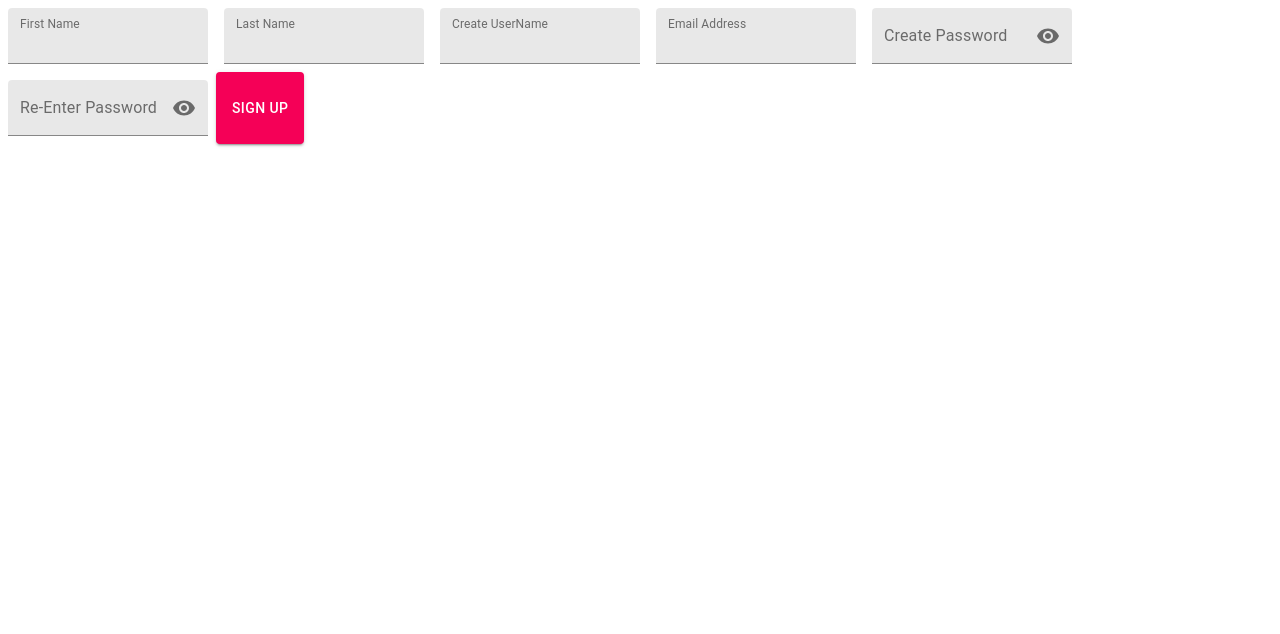
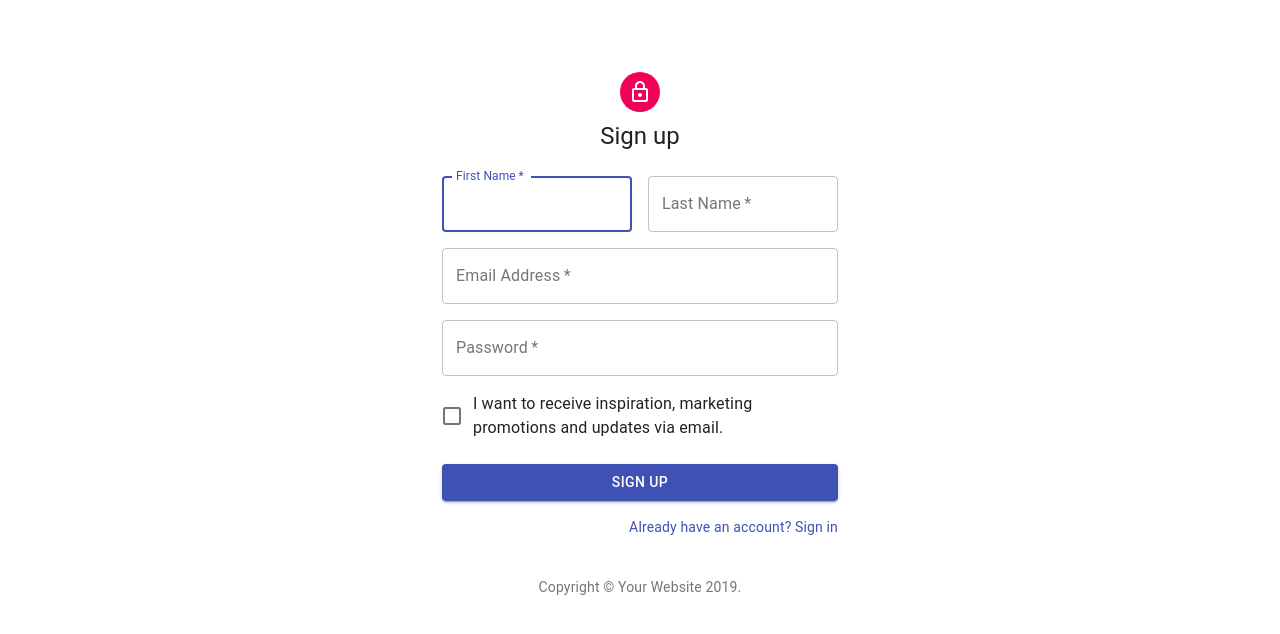
Before and after one commit to rowwor312/Musicians-Keeper, a React (Create React App) app in the folder client/: page /signup in a window 1280 px wide. Shown: the top 634 px of the page. Built offline with nearby package versions, Linux system fonts and the light colour scheme.

Commit message:
sign in and sign up draft

```diff
--- a/client/src/components/pages/SignIn.js
+++ b/client/src/components/pages/SignIn.js
@@ -1,78 +1,141 @@
 import React from 'react';
-import clsx from 'clsx';
+import Avatar from '@material-ui/core/Avatar';
+import Button from '@material-ui/core/Button';
+import CssBaseline from '@material-ui/core/CssBaseline';
+import TextField from '@material-ui/core/TextField';
+import FormControlLabel from '@material-ui/core/FormControlLabel';
+import Checkbox from '@material-ui/core/Checkbox';
+import Link from '@material-ui/core/Link';
+import Paper from '@material-ui/core/Paper';
+import Box from '@material-ui/core/Box';
+import Grid from '@material-ui/core/Grid';
+import LockOutlinedIcon from '@material-ui/icons/LockOutlined';
+import Typography from '@material-ui/core/Typography';
 import { makeStyles } from '@material-ui/core/styles';
-import IconButton from '@material-ui/core/IconButton';
-import InputAdornment from '@material-ui/core/InputAdornment';
-import TextField from '@material-ui/core/TextField';
-import Visibility from '@material-ui/icons/Visibility';
-import VisibilityOff from '@material-ui/icons/VisibilityOff';
-import Button from '@material-ui/core/Button';
 
+function Copyright() {
+  return (
+    <Typography variant="body2" color="textSecondary" align="center">
+      {'Copyright © '}
+      <Link color="inherit" href="https://material-ui.com/">
+        Your Website
+      </Link>{' '}
+      {new Date().getFullYear()}
+      {'.'}
+    </Typography>
+  );
+}
 
-const ranges = [
-    {
-      value: '0-20',
-      label: '0 to 20',
-    },
-    {
-      value: '21-50',
-      label: '21 to 50',
-    },
-    {
-      value: '51-100',
-      label: '51 to 100',
-    },
-  ];
 const useStyles = makeStyles(theme => ({
   root: {
+    height: '100vh',
+  },
+  image: {
+    backgroundImage: 'url(https://files.slack.com/files-pri/THCKMU1NG-FNYC5KF1B/guitar-1940733_1280.jpg)',
+    backgroundRepeat: 'no-repeat',
+    backgroundSize: 'cover',
+    backgroundPosition: 'center',
+  },
+  paper: {
+    margin: theme.spacing(8, 4),
     display: 'flex',
-      flexWrap: 'wrap',
+    flexDirection: 'column',
+    alignItems: 'center',
   },
-    margin: {
+  avatar: {
     margin: theme.spacing(1),
+    backgroundColor: theme.palette.secondary.main,
   },
-    textField: {
-      flexBasis: 200,
+  form: {
+    width: '100%', // Fix IE 11 issue.
+    marginTop: theme.spacing(1),
+  },
+  submit: {
+    margin: theme.spacing(3, 0, 2),
   },
 }));
-  export default function FilledInputAdornments() {
+
+export default function SignInSide() {
   const classes = useStyles();
-    const [values, setValues] = React.useState({
-      amount: '',
-      password: '',
-      weight: '',
-      weightRange: '',
-      showPassword: false,
-    });
-    const handleChange = prop => event => {
-      setValues({ ...values, [prop]: event.target.value });
-    };
-    const handleClickShowPassword = () => {
-      setValues({ ...values, showPassword: !values.showPassword });
-    };
-    const handleMouseDownPassword = event => {
-      event.preventDefault();
-    };
+
   return (
-      <div className={classes.root}>
+    <Grid container component="main" className={classes.root}>
+      <CssBaseline />
+      <Grid item xs={false} sm={4} md={7} className={classes.image} />
+      <Grid item xs={12} sm={8} md={5} component={Paper} elevation={6} square>
+        <div className={classes.paper}>
+          <Avatar className={classes.avatar}>
+            <LockOutlinedIcon />
+          </Avatar>
+          <Typography component="h1" variant="h5">
+            Sign in
+          </Typography>
+          <form className={classes.form} noValidate>
             <TextField
-          id="filled-simple-start-adornment"
-          className={clsx(classes.margin, classes.textField)}
-          variant="filled"
-          label="First Name"
-          InputProps={{
-            startAdornment: <InputAdornment position="start"></InputAdornment>,
-          }}
+              variant="outlined"
+              margin="normal"
+              required
+              fullWidth
+              id="email"
+              label="Email Address"
+              name="email"
+              autoComplete="email"
+              autoFocus
             />
             <TextField
-          id="filled-simple-start-adornment"
-          className={clsx(classes.margin, classes.textField)}
-          variant="filled"
-          label="Last Name"
-          InputProps={{
-            startAdornment: <InputAdornment position="start"></InputAdornment>,
-          }}
+              variant="outlined"
+              margin="normal"
+              required
+              fullWidth
+              name="password"
+              label="Password"
+              type="password"
+              id="password"
+              autoComplete="current-password"
             />
+            <FormControlLabel
+              control={<Checkbox value="remember" color="primary" />}
+              label="Remember me"
+            />
+            <Button
+              type="submit"
+              fullWidth
+              variant="contained"
+              color="primary"
+              className={classes.submit}
+            >
+              Sign In
+            </Button>
+
+            <a href="/auth/google" class="button">Sign In With Google</a>
+
+            {/* <Button
+              type="submit"
+              fullWidth
+              variant="contained"
+              color="primary"
+              className={classes.submit}
+            >
+              Sign In With Google
+            </Button> */}
+            <Grid container>
+              <Grid item xs>
+                <Link href="#" variant="body2">
+                  Forgot password?
+                </Link>
+              </Grid>
+              <Grid item>
+                <Link href="#" variant="body2">
+                  {"Don't have an account? Sign Up"}
+                </Link>
+              </Grid>
+            </Grid>
+            <Box mt={5}>
+              <Copyright />
+            </Box>
+          </form>
         </div>
+      </Grid>
+    </Grid>
   );
 }
--- a/client/src/components/pages/SignUp.js
+++ b/client/src/components/pages/SignUp.js
@@ -1,147 +1,145 @@
 import React from 'react';
-import clsx from 'clsx';
+import Avatar from '@material-ui/core/Avatar';
+import Button from '@material-ui/core/Button';
+import CssBaseline from '@material-ui/core/CssBaseline';
+import TextField from '@material-ui/core/TextField';
+import FormControlLabel from '@material-ui/core/FormControlLabel';
+import Checkbox from '@material-ui/core/Checkbox';
+import Link from '@material-ui/core/Link';
+import Grid from '@material-ui/core/Grid';
+import Box from '@material-ui/core/Box';
+import LockOutlinedIcon from '@material-ui/icons/LockOutlined';
+import Typography from '@material-ui/core/Typography';
 import { makeStyles } from '@material-ui/core/styles';
-import IconButton from '@material-ui/core/IconButton';
-import InputAdornment from '@material-ui/core/InputAdornment';
-import TextField from '@material-ui/core/TextField';
-import Visibility from '@material-ui/icons/Visibility';
-import VisibilityOff from '@material-ui/icons/VisibilityOff';
-import Button from '@material-ui/core/Button';
+import Container from '@material-ui/core/Container';
 
+function Copyright() {
+  return (
+    <Typography variant="body2" color="textSecondary" align="center">
+      {'Copyright © '}
+      <Link color="inherit" href="https://material-ui.com/">
+        Your Website
+      </Link>{' '}
+      {new Date().getFullYear()}
+      {'.'}
+    </Typography>
+  );
+}
 
-const ranges = [
-    {
-      value: '0-20',
-      label: '0 to 20',
+const useStyles = makeStyles(theme => ({
+  '@global': {
+    body: {
+      backgroundColor: theme.palette.common.white,
     },
-    {
-      value: '21-50',
-      label: '21 to 50',
   },
-    {
-      value: '51-100',
-      label: '51 to 100',
+  paper: {
+    marginTop: theme.spacing(8),
+    display: 'flex',
+    flexDirection: 'column',
+    alignItems: 'center',
   },
-  ];
-  const useStyles = makeStyles(theme => ({
-    root: {
-      display: 'flex',
-      flexWrap: 'wrap',
+  avatar: {
+    margin: theme.spacing(1),
+    backgroundColor: theme.palette.secondary.main,
   },
-    margin: {
-      margin: theme.spacing(1),
+  form: {
+    width: '100%', // Fix IE 11 issue.
+    marginTop: theme.spacing(3),
   },
-    textField: {
-      flexBasis: 200,
+  submit: {
+    margin: theme.spacing(3, 0, 2),
   },
 }));
-  export default function FilledInputAdornments() {
+
+export default function SignUp() {
   const classes = useStyles();
-    const [values, setValues] = React.useState({
-      amount: '',
-      password: '',
-      weight: '',
-      weightRange: '',
-      showPassword: false,
-    });
-    const handleChange = prop => event => {
-      setValues({ ...values, [prop]: event.target.value });
-    };
-    const handleClickShowPassword = () => {
-      setValues({ ...values, showPassword: !values.showPassword });
-    };
-    const handleMouseDownPassword = event => {
-      event.preventDefault();
-    };
-
 
   return (
-      <div className={classes.root}>
+    <Container component="main" maxWidth="xs">
+      <CssBaseline />
+      <div className={classes.paper}>
+        <Avatar className={classes.avatar}>
+          <LockOutlinedIcon />
+        </Avatar>
+        <Typography component="h1" variant="h5">
+          Sign up
+        </Typography>
+        <form className={classes.form} noValidate>
+          <Grid container spacing={2}>
+            <Grid item xs={12} sm={6}>
               <TextField
-          id="filled-simple-start-adornment"
-          className={clsx(classes.margin, classes.textField)}
-          variant="filled"
+                autoComplete="fname"
+                name="firstName"
+                variant="outlined"
+                required
+                fullWidth
+                id="firstName"
                 label="First Name"
-          InputProps={{
-            startAdornment: <InputAdornment position="start"></InputAdornment>,
-          }}
+                autoFocus
               />
+            </Grid>
+            <Grid item xs={12} sm={6}>
               <TextField
-          id="filled-simple-start-adornment"
-          className={clsx(classes.margin, classes.textField)}
-          variant="filled"
+                variant="outlined"
+                required
+                fullWidth
+                id="lastName"
                 label="Last Name"
-          InputProps={{
-            startAdornment: <InputAdornment position="start"></InputAdornment>,
-          }}
+                name="lastName"
+                autoComplete="lname"
               />
+            </Grid>
+            <Grid item xs={12}>
               <TextField
-          id="filled-simple-start-adornment"
-          className={clsx(classes.margin, classes.textField)}
-          variant="filled"
-          label="Create UserName"
-          InputProps={{
-            startAdornment: <InputAdornment position="start"></InputAdornment>,
-          }}
+                variant="outlined"
+                required
+                fullWidth
+                id="email"
+                label="Email Address"
+                name="email"
+                autoComplete="email"
               />
+            </Grid>
+            <Grid item xs={12}>
               <TextField
-          id="filled-simple-start-adornment"
-          className={clsx(classes.margin, classes.textField)}
-          variant="filled"
-          label="Email Address"
-          InputProps={{
-            startAdornment: <InputAdornment position="start"></InputAdornment>,
-          }}
+                variant="outlined"
+                required
+                fullWidth
+                name="password"
+                label="Password"
+                type="password"
+                id="password"
+                autoComplete="current-password"
               />
-        <TextField
-          id="filled-adornment-password"
-          className={clsx(classes.margin, classes.textField)}
-          variant="filled"
-          type={values.showPassword ? 'text' : 'password'}
-          label="Create Password"
-          value={values.password}
-          onChange={handleChange('password')}
-          InputProps={{
-            endAdornment: (
-              <InputAdornment position="end">
-                <IconButton
-                  edge="end"
-                  aria-label="toggle password visibility"
-                  onClick={handleClickShowPassword}
-                  onMouseDown={handleMouseDownPassword}
+            </Grid>
+            <Grid item xs={12}>
+              <FormControlLabel
+                control={<Checkbox value="allowExtraEmails" color="primary" />}
+                label="I want to receive inspiration, marketing promotions and updates via email."
+              />
+            </Grid>
+          </Grid>
+          <Button
+            type="submit"
+            fullWidth
+            variant="contained"
+            color="primary"
+            className={classes.submit}
           >
-                  {values.showPassword ? <VisibilityOff /> : <Visibility />}
-                </IconButton>
-              </InputAdornment>
-            ),
-          }}
-        />
-        <TextField
-          id="filled-adornment-password"
-          className={clsx(classes.margin, classes.textField)}
-          variant="filled"
-          type={values.showPassword ? 'text' : 'password'}
-          label="Re-Enter Password"
-          value={values.password}
-          onChange={handleChange('password')}
-          InputProps={{
-            endAdornment: (
-              <InputAdornment position="end">
-                <IconButton
-                  edge="end"
-                  aria-label="toggle password visibility"
-                  onClick={handleClickShowPassword}
-                  onMouseDown={handleMouseDownPassword}
-                >
-                  {values.showPassword ? <VisibilityOff /> : <Visibility />}
-                </IconButton>
-              </InputAdornment>
-            ),
-          }}
-        />
-        <Button variant="contained" color="secondary" className={classes.button}>
             Sign Up
           </Button>
+          <Grid container justify="flex-end">
+            <Grid item>
+              <Link href="#" variant="body2">
+                Already have an account? Sign in
+              </Link>
+            </Grid>
+          </Grid>
+        </form>
       </div>
+      <Box mt={5}>
+        <Copyright />
+      </Box>
+    </Container>
   );
 }
```
Also changed, not shown: 1 other file (tests, documents, lock files or other folders). Lines whose indentation alone changed are shown as unchanged.
